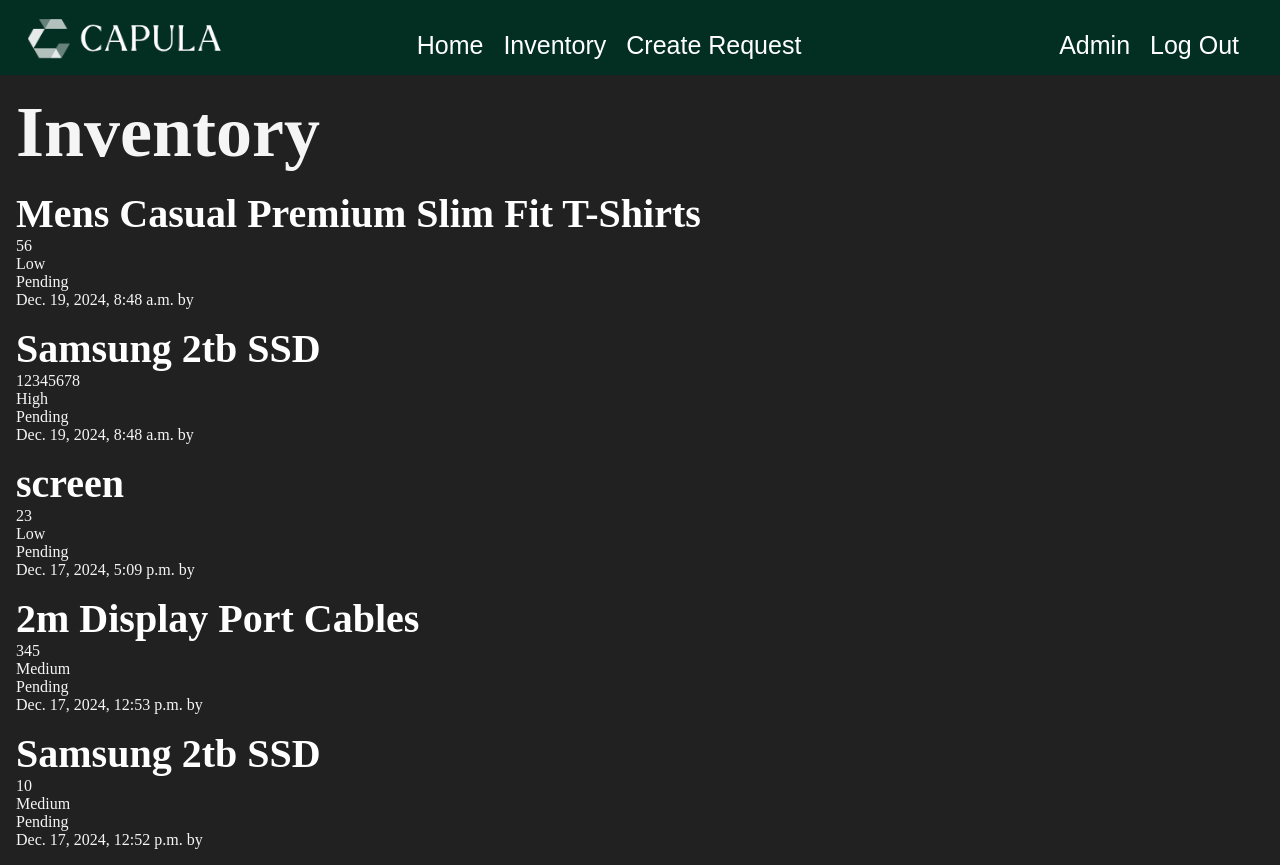
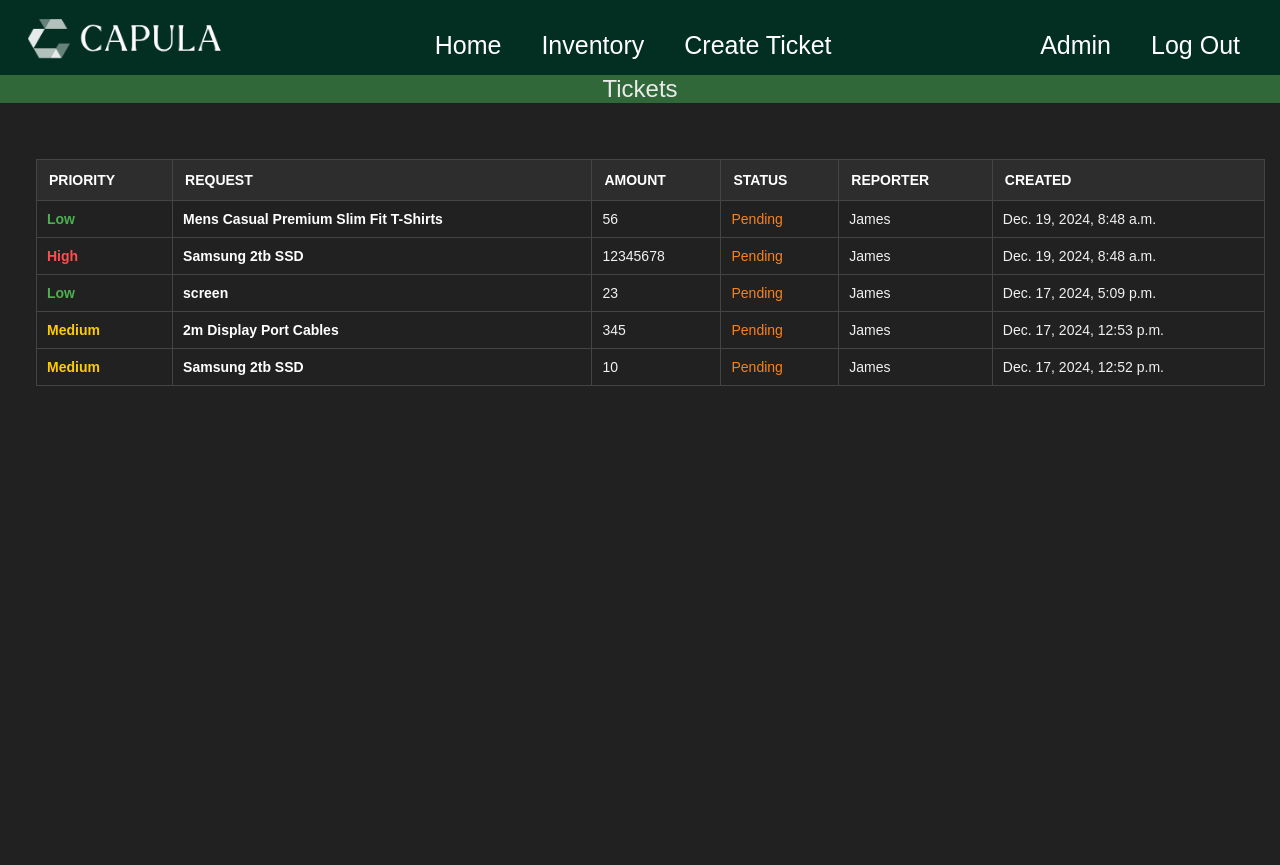
Before and after one commit to J-Gambrill/Stock-Project-V3, a Django app: page /inventory/ in a window 1280 px wide. After the commit the page ends 386 px from the top, so only its background shows below. Run offline with Django 5.2, Linux system fonts and the light colour scheme; a user stored in the database is signed in; data comes from the database, SQL or seed files in the repository; both versions use the stored data as it was after the commit.

Commit message:
added new css to create ticket page

```diff
--- a/mystockproject/inventory/templates/inventory/stock_list.html
+++ b/mystockproject/inventory/templates/inventory/stock_list.html
@@ -6,24 +6,60 @@
 
 {% block content %}
 <section>
-    <h1>Inventory</h1>
+    <nav class='tickets-nav-bar-body'>
+        <ul class='tickets-nav-bar-list'>
+            <li class='tickets-nav-bar-text'>Tickets<li>
+        </ul>
+    </nav>
 
     {% if inventory %}
-        {% for stock in inventory %}
-            <article class="stock">
-                <h2>
-                    <a class='stock-link' href="{% url 'inventory:page' slug=stock.slug %}">
-                        {{ stock.name }}
-                    </a>
-                </h2>
-                <p>{{ stock.amount }}</p>
-                <p>{{ stock.importance }}</p>
-                <p>{{ stock.status }}</p>
-                <p>{{stock.createdAt}} by {{ stock.CreatedBy }}</p>
-            </article>
-        {% endfor %}
+       <section class='table-section'>
+            <table class="stock">
+                <thead>
+                    <tr>
+                        <th>Priority</th>
+                        <th>Request</th>
+                        <th>Amount</th>
+                        <th>Status</th>
+                        <th>Reporter</th>
+                        <th>Created</th>
+                    </tr>
+                <thead>
+                <tbody>
+                    {% for stock in inventory %}
+                        <tr>
+                            <td class="
+                                {% if stock.importance == 'High' %}priority-high
+                                {% elif stock.importance == 'Medium' %}priority-medium
+                                {% elif stock.importance == 'Low' %}priority-low
+                                {% endif %}
+                            ">
+                                {{ stock.importance }}
+                            </td>
+                            <td>
+                                <a class='stock-link' href="{% url 'inventory:page' slug=stock.slug %}">
+                                {{ stock.name }}
+                                </a>
+                            </td>
+                            <td>{{ stock.amount }}</td>
+                            <td class="
+                                {% if stock.status == 'Pending' %}status-pending
+                                {% elif stock.status == 'Ordered' %}status-ordered
+                                {% elif stock.status == 'Denied' %}status-denied
+                                {% elif stock.status == 'Delivered' %}status-delivered
+                                {% endif %}      \
+                            ">  <!-- last one not as important -->
+                                {{ stock.status }}
+                            </td>
+                            <td>{{ stock.createdBy }}</td>
+                            <td>{{ stock.createdAt }}</td>
+                        </tr>
+                    {% endfor %}
+                    </tbody>
+            </table>
+        </section>
     {% else %}
-        <p>No stocks available in the inventory.</p>
+        <p class='no-reqs'>No requests have been made.</p>
     {% endif %}
 </section>
 {% endblock %}
--- a/mystockproject/static/CSS/style.css
+++ b/mystockproject/static/CSS/style.css
@@ -19,7 +19,6 @@ body {
 .navbar {
     display: flex;
     flex-wrap: wrap;
-    position: sticky;
     align-items: center;
     justify-content: space-between;
     top: 0px;
@@ -41,13 +40,12 @@ body {
 .nav-list {
     display: flex;
     list-style: none;
-    margin-left: -5.5%;
-    padding-left: 10px; /* these are here to fix the wrapping of the nav bar */
-    padding-right: 10px;
+    padding-left: 0px; /* these are here to fix the wrapping of the nav bar */
+    padding-right: 0px;
 }
 
 .nav-list li {
-    margin-right: 20px;
+    margin-right: 40px;
     margin-top: 0;
     font-family: 'Barlow', sans-serif;
 }
@@ -71,6 +69,7 @@ body {
 .rightNav {
     text-align: right;
     margin-left: auto;
+    margin-right: 20px;
 }
 
 .logout{
@@ -80,6 +79,7 @@ body {
 .logout-button {
     font-size: 25px;
     color: white;
+    font-family: 'Barlow', sans-serif;
     background-color: rgb(0,0,0,0);
     border: none;
     transition: color 0.3s ease-in-out;
@@ -118,6 +118,8 @@ a:hover {
     opacity: .85;
 }
 
+/* Inventory page classes */
+
 .stock-link{
     display: flex;
     transition: color 0.3s ease-in-out;
@@ -136,37 +138,187 @@ a:hover {
     border-color: grey;
     border-radius: 5%;
 }
+
+/* Tickets Table page -- previously inventory*/
+
+.tickets-nav-bar-body {
+    display: flex;
+    justify-content: center;
+    flex-wrap: wrap;
+    position: sticky;
+    width: 100vw;
+    align-items: center;
+    margin-top: -1rem;
+    margin-left: -1rem;
+    background: #30683a;
+    background-blend-mode: darken;
+    background-size: cover;
+    color: #eaeaea;
+}
+
+.tickets-nav-bar-list {
+    display: flex;
+    list-style: none;
+}
+
+.tickets-nav-bar-text {
+    display: flex;
+    font-size: 1.5rem;
+    font-family: Arial, sans-serif;
+}
+
+/* General Table Styling */
+
+.stock {
+    width: 100vh;
+    width: 96vw;
+    border-collapse: collapse;
+    margin: 20px 0;
+    font-family: Arial, sans-serif;
+    font-size: 14px;
+    text-align: left;
+    background-color: #212121;
+    color: #f1f1f1;
+}
+
+/* Table Header Styling */
+.stock thead {
+    background-color: #2d2d2d;
+    color: #ffffff;
+}
+
+.stock th {
+    padding: 12px;
+    border: 1px solid #444;
+    font-weight: bold;
+    text-transform: uppercase;
+}
+
+/* Table Body Styling */
+.stock td {
+    padding: 10px;
+    border: 1px solid #444;
+}
+
+/* Row Hover Effect */
+.stock tbody tr:hover {
+    background-color: #333333;
+}
+
+/* Bold Request Column */
+.stock td:nth-child(2) {
+    font-weight: bold;
+    color: #ffffff;
+}
+
+/* colour based on priority*/
+
+.priority-high {
+    color: #ff4d4d;
+    font-weight: bold;
+}
+
+.priority-medium {
+    color: #ffcc00;
+    font-weight: bold;
+}
+
+.priority-low {
+    color: #4caf50;
+    font-weight: bold;
+}
+
+/* colour based on status  */
+
+.status-pending {
+    color: #fc8216;
+}
+
+.status-ordered {
+    color: #ffcc00;
+}
+
+.status-Denied {
+    color: #ff4d4d;
+}
+
+.status-Delivered {
+    color: #4caf50;
+}
+
+/* Section Wrapper */
+.table-section {
+    padding: 20px;
+    margin: 0 0 0 0;
+    max-width: 1000px;
+    background-color: #212121;
+}
+
+
+
+/* - - - - - */
+
+
 /* this form is the create-ticket form for the inventory app */
 
-.create-ticket-form {
-    font-size: 1rem;
-    padding: 1rem;
-    display: flex;
-    flex-flow: column;
-    max-width: 600px;
-    gap: 1rem;
+/* General container styling */
+form.create-ticket-form {
+    max-width: 600px; /* Centers and limits form width */
+    margin: 20px auto; /* Centers form horizontally and adds vertical spacing */
+    background-color: #1c1c1c; /* Matches the dark theme */
+    color: #fff; /* Text color for better visibility */
+    padding: 0 20px 20px; /* Adds spacing inside the form */
+    border-radius: 10px; /* Rounds corners of the form */
+    box-shadow: 0 4px 8px rgba(0, 0, 0, 0.2); /* Adds a subtle shadow for depth */
 }
 
-.create-ticket-form div {
+/* Form field styling */
+.create-ticket-form .form-group {
     display: flex;
-    flex-flow: column;
-    gap: 0.5rem;
+    flex-direction: column; /* Stacks label and input vertically */
+    margin-bottom: 15px; /* Adds spacing between fields */
 }
 
-.create-ticket-form input {
-    padding: 0.25rem;
-    max-width: 300px;
+.create-ticket-form label {
+    margin-bottom: 5px; /* Adds spacing below the label */
+    font-weight: bold; /* Highlights the label */
+    font-family: Arial, sans-serif;
+    font-size: 1rem;
 }
 
+.create-ticket-form input,
+.create-ticket-form textarea,
+.create-ticket-form select {
+    width: 100%; /* Ensures inputs stretch to match form width */
+    padding: 10px; /* Adds spacing inside inputs */
+    border: 1px solid #444; /* Subtle border for inputs */
+    border-radius: 5px; /* Rounds corners for a modern look */
+    background-color: #2a2a2a; /* Dark background for inputs */
+    color: #fff; /* White text for contrast */
+    font-size: 1rem; /* Adjusts text size for readability */
+}
+
+/* Special styling for textarea */
+.create-ticket-form textarea {
+    resize: none; /* Disables resizing */
+    height: 100px; /* Sets a consistent height for the textarea */
+}
+
+
+/* Submit button */
 .create-form-submit {
-    padding: 0.5rem;
-    border-radius: 10px;
-    width: 125px;
+    width: 100%; /* Full-width button */
+    padding: 10px; /* Adds padding for clickable area */
+    background-color: #4caf50; /* Green color for the button */
+    color: white; /* White text for contrast */
+    border: none; /* Removes default button border */
+    border-radius: 5px; /* Rounds button corners */
+    font-size: 1rem; /* Adjusts text size */
+    cursor: pointer; /* Changes cursor to pointer for better UX */
 }
 
 .create-form-submit:hover {
-    cursor: pointer;
-    opacity: 85%;
+    background-color: #45a049; /* Slightly darker green on hover */
 }
 
 /* these two forms are the login and register forms for the users app ---> */
--- a/mystockproject/templates/layout.html
+++ b/mystockproject/templates/layout.html
@@ -21,7 +21,7 @@
             <li><a href='/'>Home</a></li>
             {% if user.is_authenticated %}
                 <li><a href='{% url 'inventory:list' %}'>Inventory</a></li>
-                <li><a href='{% url 'inventory:create-item' %}'>Create Request</a></li>
+                <li><a href='{% url 'inventory:create-item' %}'>Create Ticket</a></li>
             {% else %}
             <li><a href='{% url 'users:register' %}'>Sign Up</a></li>
             <li><a href='{% url 'users:login' %}'>Log In</a></li>
```
Also changed, not shown: mystockproject/inventory/templates/inventory/item_create.html (+6 -2 lines), mystockproject/db.sqlite3.
